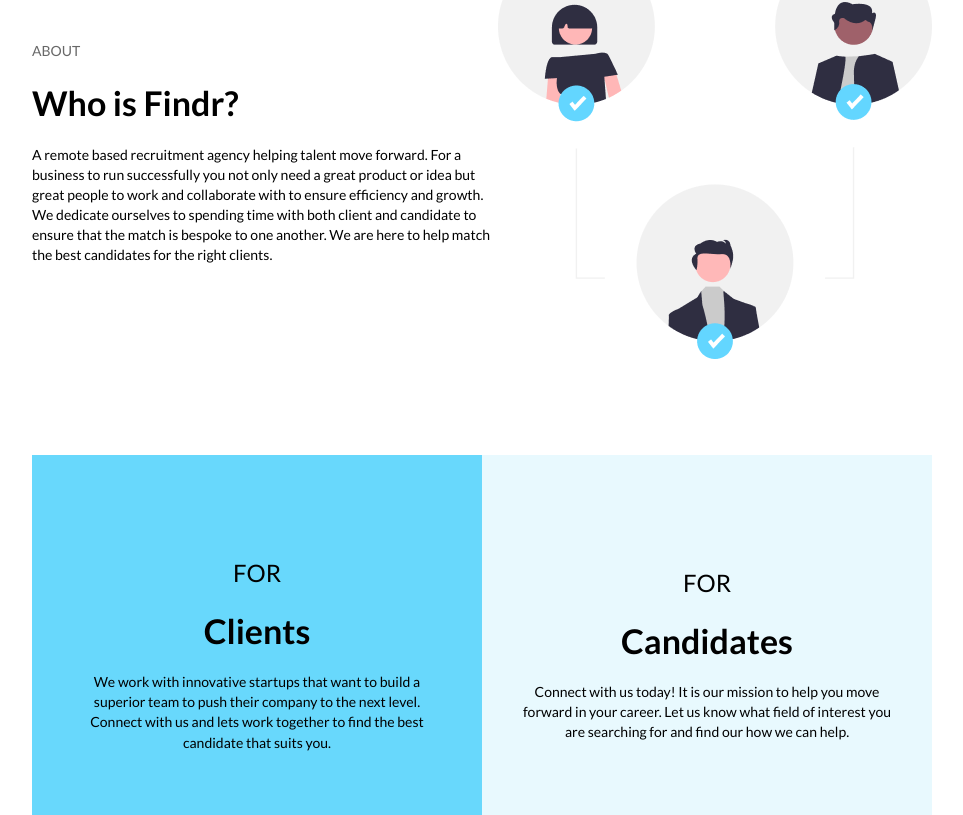
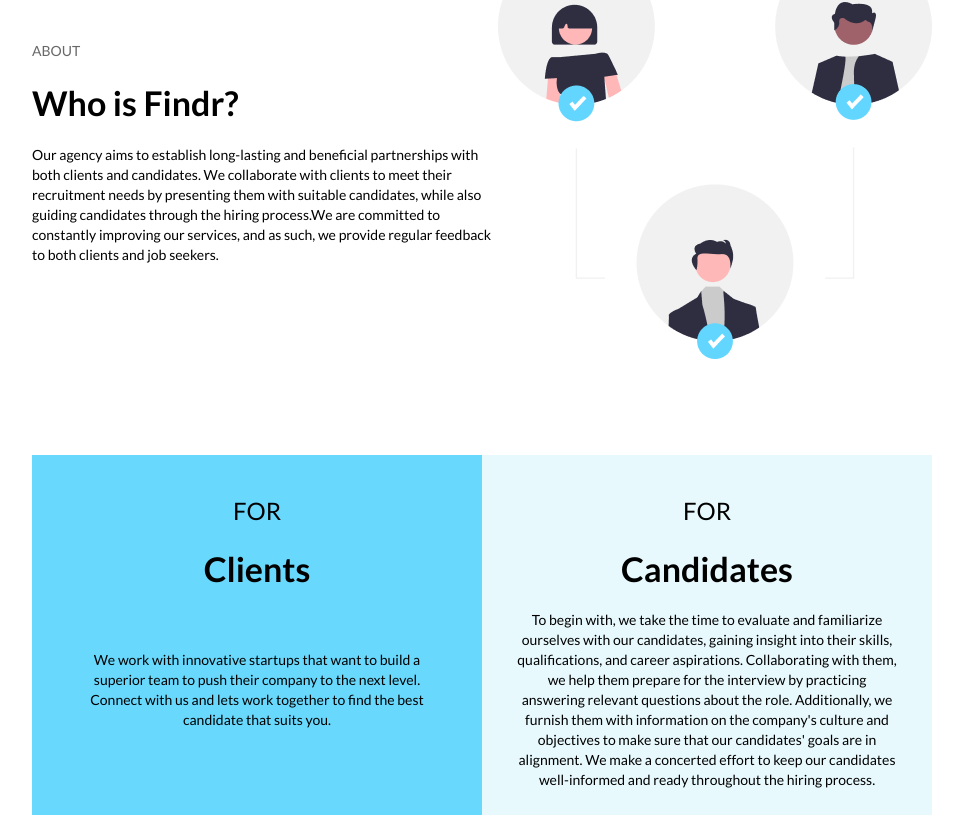
Before and after one commit to EFOC/findr, a React (Create React App) app: page / in a window 1280 px wide. Shown: the part 705-1520 px from the top of the page, without its empty margins (158-1121 px from the left). Built offline with nearby package versions, Linux system fonts and the light colour scheme.

Commit message:
update text, create divs to split the text from the title, add css to space them apart

```diff
--- a/src/pages/Home/Home.js
+++ b/src/pages/Home/Home.js
@@ -56,13 +56,12 @@
 						Who is Findr?
 					</Typography>
 					<Typography variant='body2'>
-						A remote based recruitment agency helping talent move forward. For a
-						business to run successfully you not only need a great product or
-						idea but great people to work and collaborate with to ensure
-						efficiency and growth. We dedicate ourselves to spending time with
-						both client and candidate to ensure that the match is bespoke to one
-						another. We are here to help match the best candidates for the right
-						clients.
+						Our agency aims to establish long-lasting and beneficial partnerships
+						with both clients and candidates. We collaborate with clients to meet their
+						recruitment needs by presenting them with suitable candidates, while also
+						guiding candidates through the hiring process.We are committed to constantly
+						improving our services, and as such, we provide regular feedback to both
+						clients and job seekers.
 					</Typography>
 				</div>
 				<img src={groupTree} alt='group tree' />
@@ -70,6 +69,8 @@
 
 			<ContentContainer contentId='content3' contentClassDirection='contentRow'>
 				<div className='darkBlue'>
+					<div>
+						<div className='card-text'>
 							<Typography variant='h5' align='center'>
 								FOR
 							</Typography>
@@ -80,13 +81,19 @@
 							>
 								Clients
 							</Typography>
+						</div>
+						<div>
 							<Typography variant='body2' align='center' sx={{ maxWidth: '380px' }}>
 								We work with innovative startups that want to build a superior team
 								to push their company to the next level. Connect with us and lets
 								work together to find the best candidate that suits you.
 							</Typography>
 						</div>
+					</div>
+				</div>
 				<div className='lightBlue'>
+					<div className='card-text'>
+						<div>
 							<Typography variant='h5' align='center'>
 								FOR
 							</Typography>
@@ -97,11 +104,17 @@
 							>
 								Candidates
 							</Typography>
+						</div>
 						<Typography variant='body2' align='center' sx={{ maxWidth: '380px' }}>
-						Connect with us today! It is our mission to help you move forward in
-						your career. Let us know what field of interest you are searching
-						for and find our how we can help.
+							To begin with, we take the time to evaluate and familiarize ourselves with
+							our candidates, gaining insight into their skills, qualifications, and career
+							aspirations. Collaborating with them, we help them prepare for the interview
+							by practicing answering relevant questions about the role. Additionally, we
+							furnish them with information on the company's culture and objectives to make
+							sure that our candidates' goals are in alignment. We make a concerted effort
+							to keep our candidates well-informed and ready throughout the hiring process.
 						</Typography>
+					</div>
 				</div>
 			</ContentContainer>
 
--- a/src/styles/App.css
+++ b/src/styles/App.css
@@ -173,11 +173,14 @@
   display: flex;
   padding: 2rem 0;
 }
+.card-text {
+  padding: 40px 0px;
+}
 .home #content3 .darkBlue, .home #content3 .lightBlue {
   display: flex;
   flex-direction: column;
   align-items: center;
-  justify-content: center;
+  justify-content: space-between;
   background-color: rgb(104, 216, 252);
   width: 480px;
   height: 400px;
```
Lines whose indentation alone changed are shown as unchanged.
